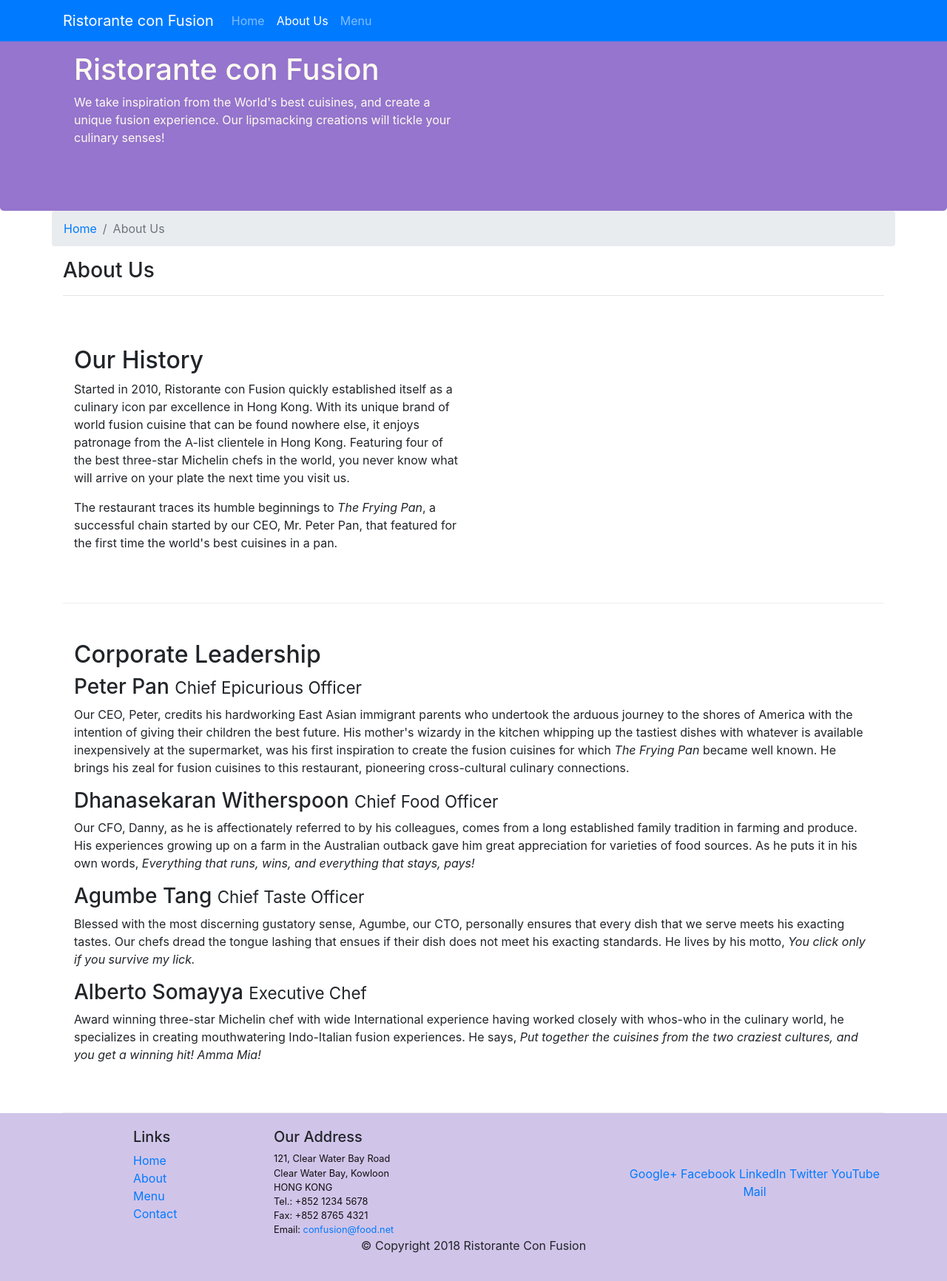
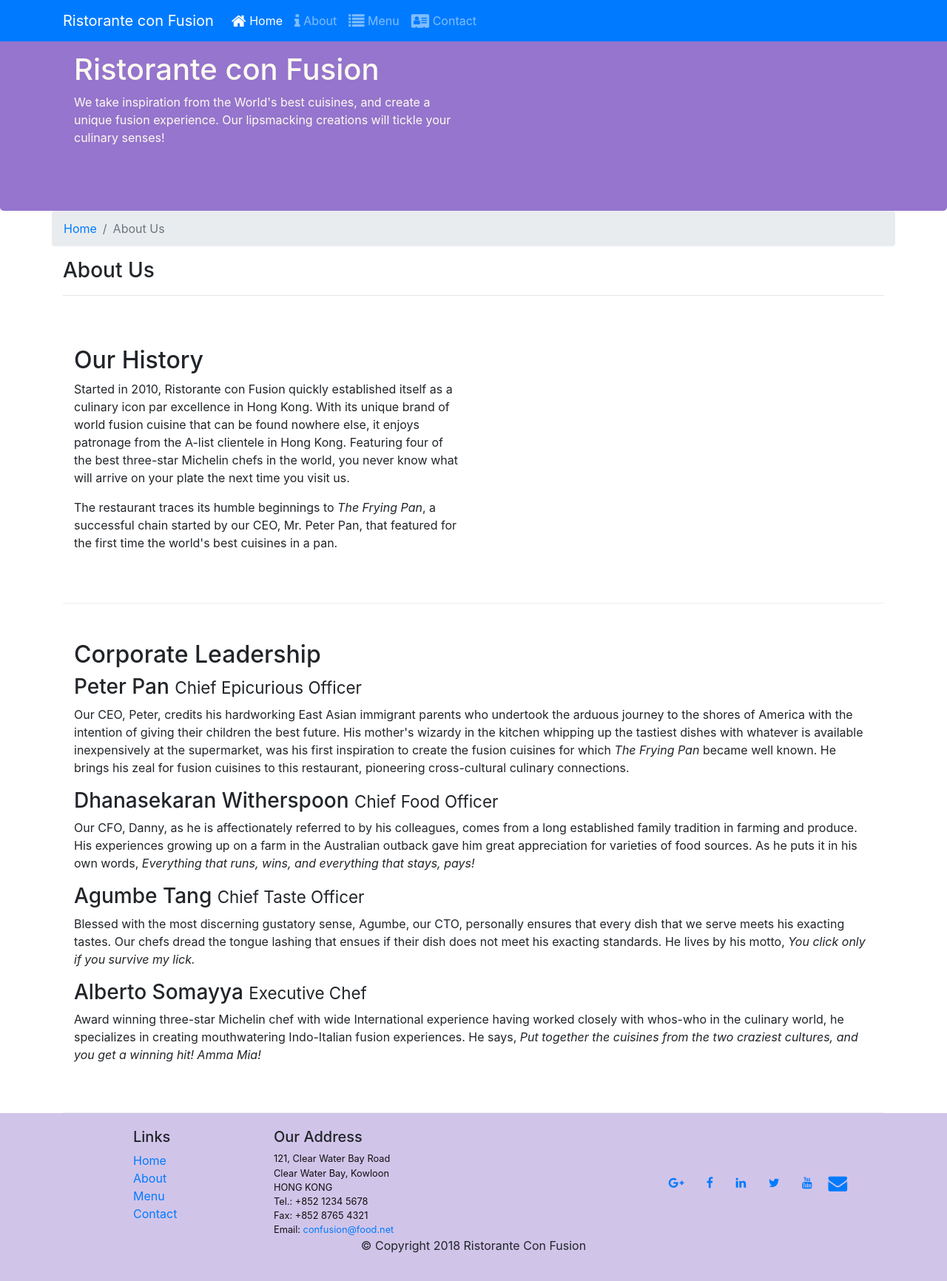
Before and after one commit to AbdulMunimKhan/bootstrap_assignment, a website: page bootstrap_assignment/aboutus.html in a window 1280 px wide. Shown: the whole page at 74% size. Drawn offline with nearby package versions, Linux system fonts and the light colour scheme.

Commit message:
Font ICON

```diff
--- a/bootstrap_assignment/aboutus.html
+++ b/bootstrap_assignment/aboutus.html
@@ -7,6 +7,8 @@
     <meta name="viewport" content="width=device-width, initial-scale=1,shrink-to-fit=no">
     <link rel="stylesheet" href="https://maxcdn.bootstrapcdn.com/bootstrap/4.0.0/css/bootstrap.min.css" integrity="sha384-Gn5384xqQ1aoWXA+058RXPxPg6fy4IWvTNh0E263XmFcJlSAwiGgFAW/dAiS6JXm" crossorigin="anonymous">
     <link rel="stylesheet" href="node_modules/bootstrap/dist/css/bootstrap.min.css">
+    <link rel="stylesheet" href="node_modules/font-awesome/css/font-awesome.min.css">
+    <link rel="stylesheet" href="node_modules/bootstrap-social/bootstrap-social.css">
     <link rel="stylesheet" href="css/styles.css">
 </head>
 
@@ -19,9 +21,10 @@
                 <a href="#" class="navbar-brand">Ristorante con Fusion</a>
                 <div class="collapse navbar-collapse"  id="Navbar">
                     <ul class="navbar-nav mr-auto">
-                        <li class="nav-item"><a href="./index.html" class="nav-link">Home</a></li>
-                        <li class="nav-item active"><a href="#" class="nav-link">About Us</a></li>
-                        <li class="nav-item"><a href="#" class="nav-link">Menu</a></li>
+                            <li class="nav-item active"><a class="nav-link" href="#"><span class="fa fa-home fa-lg"></span> Home</a></li>
+                            <li class="nav-item"><a class="nav-link" href="./aboutus.html"><span class="fa fa-info fa-lg"></span> About</a></li>
+                            <li class="nav-item"><a class="nav-link" href="#"><span class="fa fa-list fa-lg"></span> Menu</a></li>
+                            <li class="nav-item"><a class="nav-link" href="#"><span class="fa fa-address-card fa-lg"></span> Contact</a></li>
                     </ul>
                 </div>
             </div>
@@ -114,12 +117,12 @@
                 </div>
                 <div class="col-12 col-sm-4 align-self-center">
                     <div class="text-center">
-                        <a href="http://google.com/+">Google+</a>
-                        <a href="http://www.facebook.com/profile.php?id=">Facebook</a>
-                        <a href="http://www.linkedin.com/in/">LinkedIn</a>
-                        <a href="http://twitter.com/">Twitter</a>
-                        <a href="http://youtube.com/">YouTube</a>
-                        <a href="mailto:">Mail</a>
+                            <a class="btn btn-social-google" href="http://google.com/+"><i class="fa fa-google-plus"></i></a>
+                            <a class="btn btn-social-facebook" href="http://www.facebook.com/profile.php?id="><i class="fa fa-facebook"></i></a>
+                            <a class="btn btn-social-linkedin" href="http://www.linkedin.com/in/"><i class="fa fa-linkedin"></i></a>
+                            <a class="btn btn-social-twitter" href="http://twitter.com/"><i class="fa fa-twitter"></i></a>
+                            <a class="btn btn-social-youtube" href="http://youtube.com/"><i class="fa fa-youtube"></i></a>
+                            <a class="btn btn-social-icon" href="mailto:"><i class="fa fa-envelope"></i></a>
                     </div>
                 </div>
            </div>
--- a/bootstrap_assignment/package.json
+++ b/bootstrap_assignment/package.json
@@ -19,6 +19,8 @@
   },
   "dependencies": {
     "bootstrap": "^4.0.0",
+    "bootstrap-social": "^5.1.1",
+    "font-awesome": "^4.7.0",
     "jquery": "^3.3.1",
     "popper.js": "^1.12.9"
   }
```
Also changed, not shown: bootstrap_assignment/index.html (+12 -9 lines), 1 other file.
